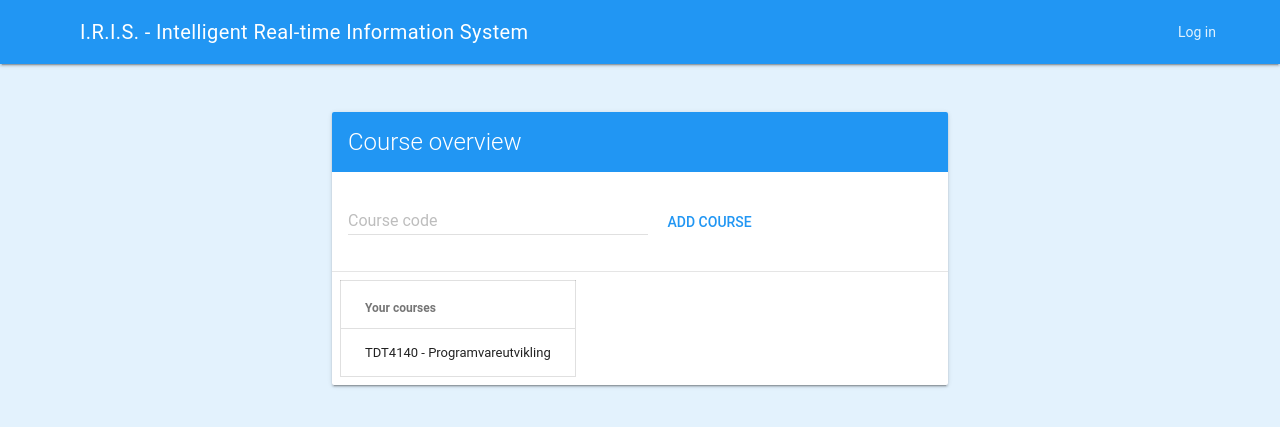
After one commit to eirism/PU-66, a Flask app: template iris/templates/lecturer.html in a window 1280 px wide. The commit adds this page. Shown: the top 427 px of the page. Run offline with Flask 2, Linux system fonts and the light colour scheme; the template is opened without the code that fills it, so the values that code supplies are empty.

Commit message:
Added lecturer.html

```diff
--- a/iris/static/css/base.css
+++ b/iris/static/css/base.css
@@ -1,5 +1,5 @@
+@import url(lecturer_session.css);
 @import url(student_session.css);
-@import url(lecturer_session.css);
 
 body {
     background-color: #E3F2FD;
--- /dev/null
+++ b/iris/templates/lecturer.html
@@ -0,0 +1,31 @@
+{% extends "base.html" %}
+{% block title %} IRIS - lecturer {% endblock title %}
+
+{% block content %}
+    <div class="mdl-card__title mdl-card--expand">
+        <h2 id="card_title" class="mdl-card__title-text">Course overview</h2>
+    </div>
+    <div class="mdl-card__supporting-text">
+        <form action="#" method="#" name="#">
+            <div class="mdl-textfield mdl-js-textfield">
+                <label class="mdl-textfield__label" for="#">Course code</label>
+                <input class="mdl-textfield__input" type="text" name="course" id="course"/>
+            </div>
+            <input id="button_submit" type="submit" class="mdl-button mdl-button--colored mdl-js-button mdl-js-ripple-effect" value="Add course"/>
+        </form>
+    </div>
+    <div class="mdl-card__actions mdl-card--border">
+        <table class="mdl-data-table mdl-js-data-table ">
+            <thead>
+                <tr>
+                    <th class="mdl-data-table__cell--non-numeric">Your courses</th>
+                </tr>
+            </thead>
+            <tbody>
+                <tr>
+                    <td class="mdl-data-table__cell--non-numeric">TDT4140 - Programvareutvikling</td>
+                </tr>
+            </tbody>
+        </table>
+    </div>
+{% endblock content %}
--- a/iris/templates/student_session.html
+++ b/iris/templates/student_session.html
@@ -21,9 +21,9 @@
         {% endfor %}
     </div>
     <div class="mdl-card__actions mdl-card--border feedback">
-        <form action="">
+        <form action="#">
             <div class="mdl-textfield mdl-js-textfield">
-                <textarea class="mdl-textfield__input" type="text" rows= "3" id="questionInput" ></textarea>
+                <textarea class="mdl-textfield__input" rows="3" id="questionInput" ></textarea>
                 <label class="mdl-textfield__label" for="questionInput">Ask a question</label>
             </div>
             <button class="mdl-button mdl-js-button mdl-button--raised mdl-js-ripple-effect mdl-button--accent" id="questionButton">Submit</button>
--- a/iris/views.py
+++ b/iris/views.py
@@ -33,7 +33,7 @@ def student_feedback(course):
 @app.route('/lecturer')
 @login_required
 def lecturer():
-    return redirect(url_for('session_control', course=1))
+    return render_template('lecturer.html')
 
 
 @app.route('/lecturer/<course>/session')
```
